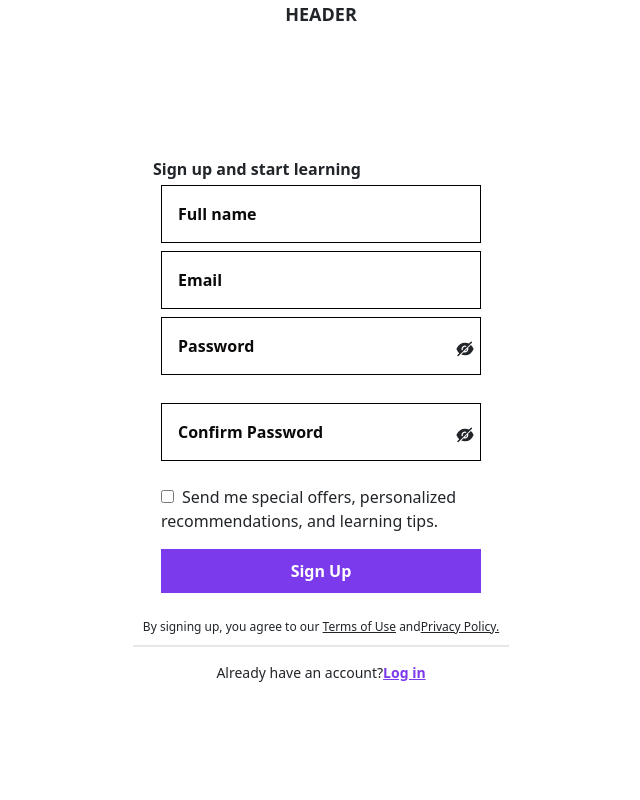
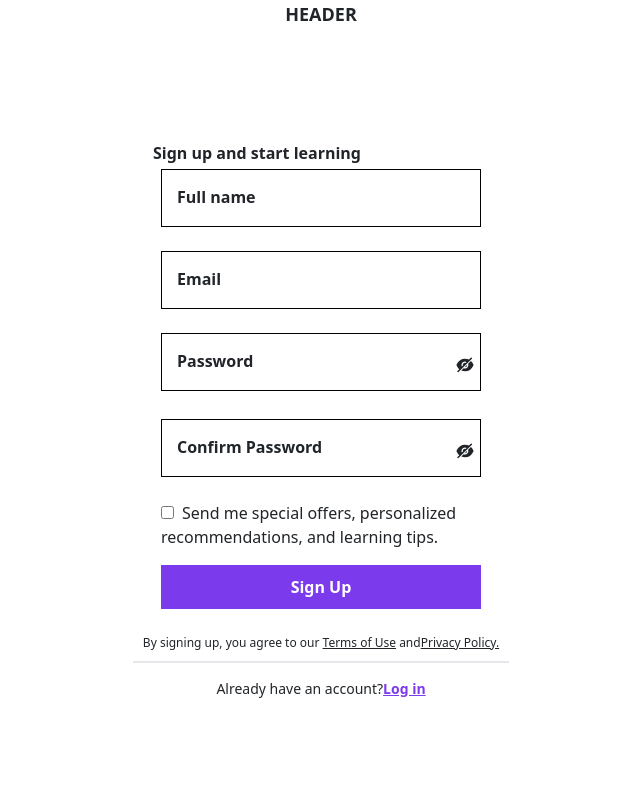
Before and after one commit to AlaaHamdyMohammadi/ITI-React-Udemy-Project-Team2, a React (Vite) app: page /signup in a window 1280 px wide. Shown: the top 800 px of the page, without its empty margins (319-959 px from the left). Built offline with nearby package versions, Linux system fonts and the light colour scheme.

Commit message:
UpdateSignUp

```diff
--- a/src/App.jsx
+++ b/src/App.jsx
@@ -6,7 +6,6 @@ import Login from './pages/Login';
 import HomePage from './pages/HomePage';
 import SignUp from './pages/SignUp';
 import TeachOnUdemy from './pages/TeachOnUdemy';
-
 
 const router = createBrowserRouter([
   {
--- a/src/pages/SignUp.jsx
+++ b/src/pages/SignUp.jsx
@@ -4,6 +4,7 @@ import { useNavigate } from 'react-router-dom';
 import Button from './../components/Button';
 import { useState } from 'react';
 import { AiFillEyeInvisible, AiFillEye } from 'react-icons/ai';
+import './LoginAndSignUp.css';
 
 function SignUp() {
   const navigate = useNavigate();
@@ -21,21 +22,48 @@ function SignUp() {
         className="flex h-screen flex-col items-center justify-center"
       >
         <label className="mr-32 font-bold">Sign up and start learning</label>
+        <div className="relative mb-3">
           <input
             type="text"
-          placeholder="Full name"
-          className="border-1 my-1 w-80 border-solid border-black p-3 placeholder:font-bold placeholder:text-stone-950"
+            placeholder=""
+            id="username"
+            className="textbox border-1 my-1 w-80 border-solid border-black p-3 "
           />
+          <label
+            htmlFor="username"
+            className="form-label absolute left-4 top-5 cursor-text font-bold transition-all"
+          >
+            Full name
+          </label>
+        </div>
+        <div className="relative mb-3">
           <input
             type="email"
-          placeholder="Email"
-          className="border-1 my-1 w-80 border-solid border-black p-3 placeholder:font-bold placeholder:text-stone-950"
+            id="email"
+            placeholder=""
+            className="textbox border-1 my-1 w-80 border-solid border-black p-3 "
           />
+          <label
+            htmlFor="email"
+            className="form-label absolute left-4 top-5 cursor-text font-bold transition-all"
+          >
+            Email
+          </label>
+        </div>
+        <div className="relative">
           <input
             type={showPassword ? 'text' : 'password'}
-          placeholder="Password"
-          className="border-1 my-1 w-80 border-solid border-black p-3 placeholder:font-bold placeholder:text-stone-950"
+            id="password"
+            placeholder=""
+            className="textbox border-1 my-1 w-80 border-solid border-black p-3 "
           />
+          <label
+            htmlFor="password"
+            className="form-label absolute left-4 top-5 cursor-text font-bold transition-all"
+          >
+            Password
+          </label>
+        </div>
         {showPassword ? (
           <AiFillEye
             onClick={() => setshowPassword(!showPassword)}
@@ -47,11 +75,20 @@ function SignUp() {
             className="relative bottom-10 left-36 text-xl"
           />
         )}
+        <div className="relative">
           <input
             type={showPasswordConfirm ? 'text' : 'password'}
-          placeholder="Confirm Password"
-          className="border-1 my-1 w-80 border-solid border-black p-3 placeholder:font-bold placeholder:text-stone-950"
+            placeholder=""
+            id="confirmPassword"
+            className="textbox border-1 my-1 w-80 border-solid border-black p-3"
           />
+          <label
+            htmlFor="confirmPassword"
+            className="form-label absolute left-4 top-5 cursor-text font-bold transition-all"
+          >
+            Confirm Password
+          </label>
+        </div>
         {showPasswordConfirm ? (
           <AiFillEye
             onClick={() => setshowPasswordConfirm(!showPasswordConfirm)}
```
Also changed, not shown: src/pages/TeachOnUdemy.jsx (+13 -8 lines). Lines whose indentation alone changed are shown as unchanged.
